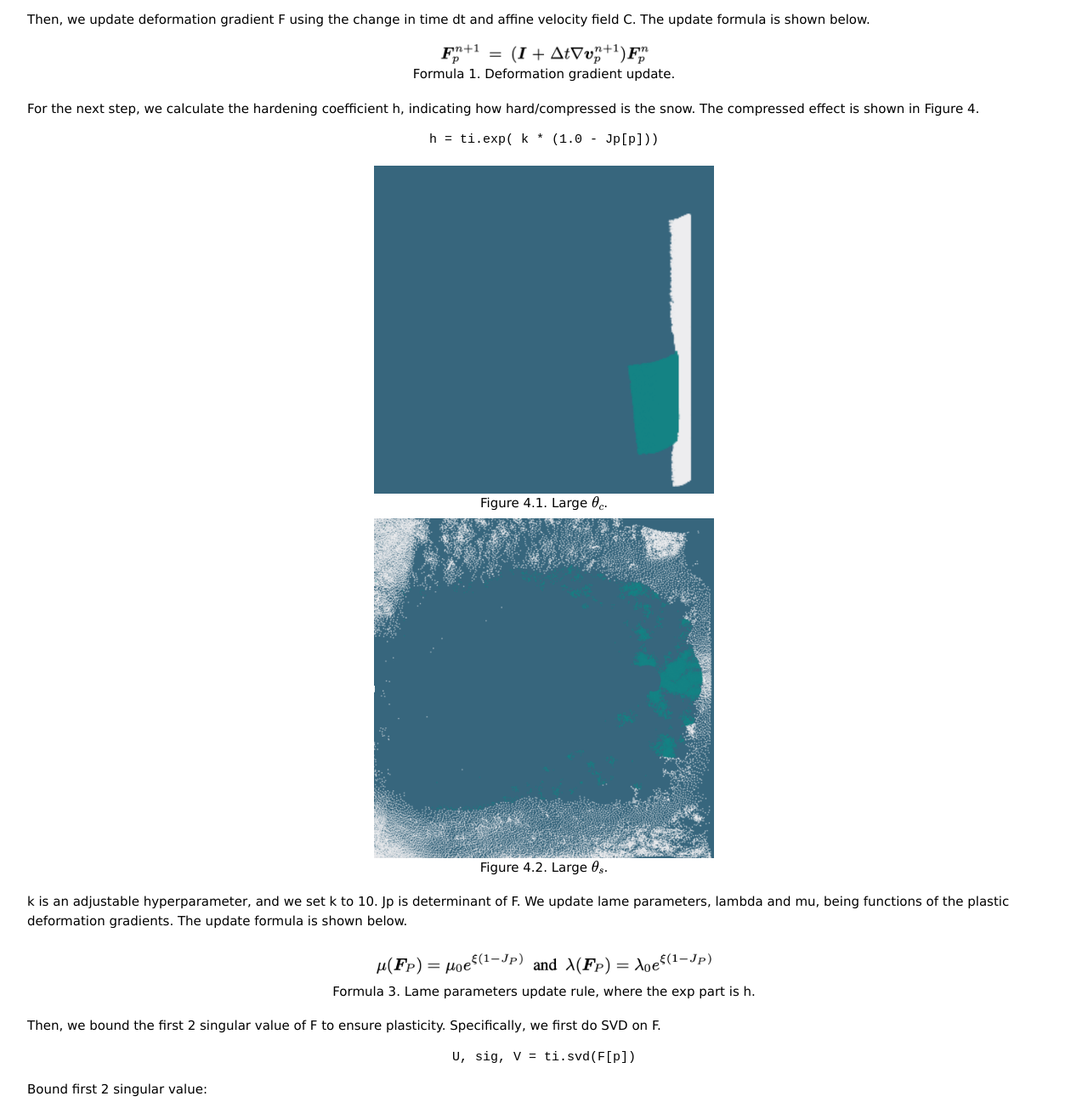
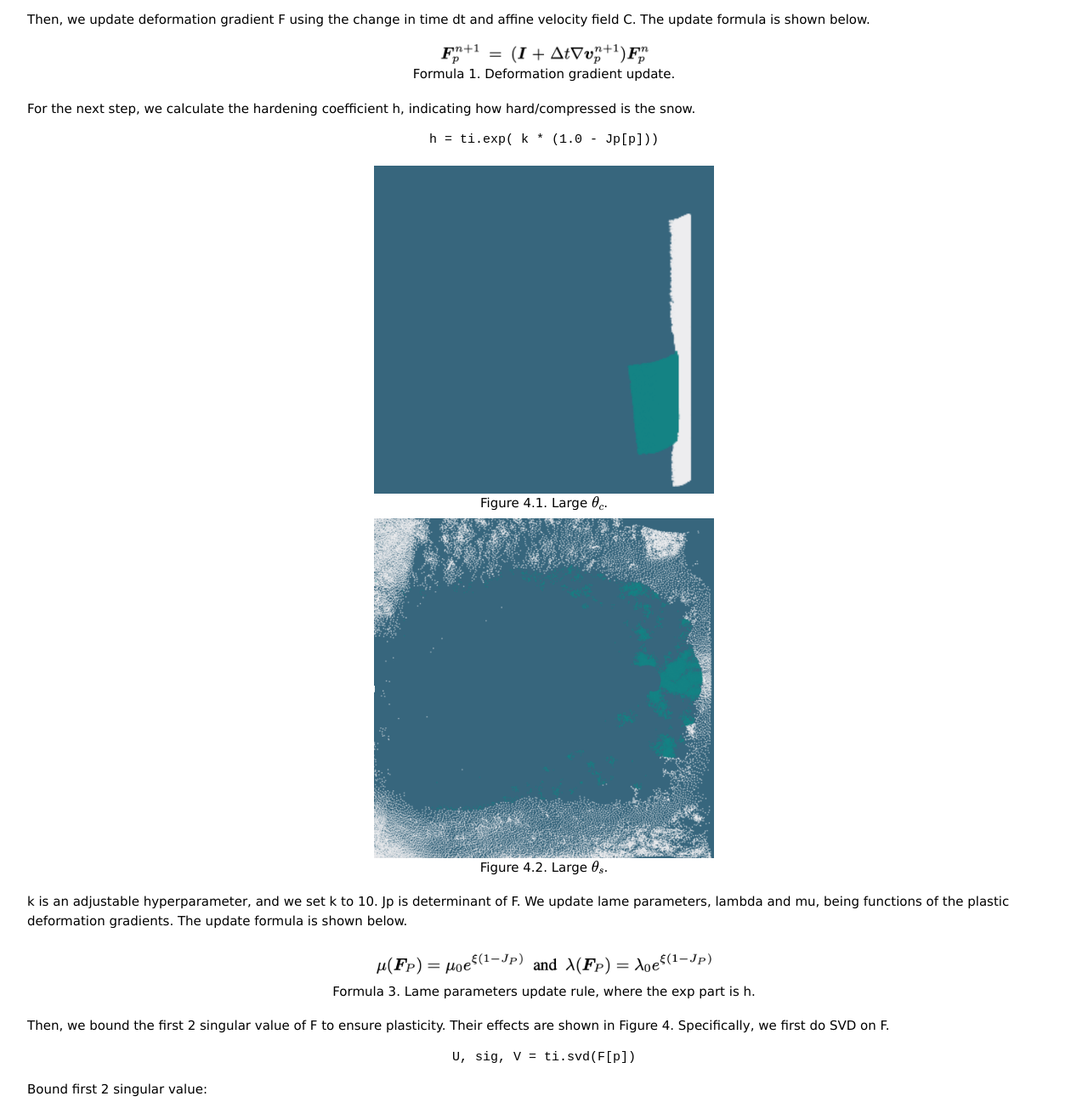
Before and after one commit to bronyayang/s22_cs184_snow_final, a plain HTML site: page docs/index.html in a window 1280 px wide. Shown: the part 3926-5223 px from the top of the page at 85% size. Drawn offline with nearby package versions, Linux system fonts and the light colour scheme.

Commit message:
amendment

```diff
--- a/docs/index.html
+++ b/docs/index.html
@@ -160,7 +160,7 @@ type="text/javascript"></script>
   </table>
 </div>
 
-<p>For the next step, we calculate the hardening coefficient h, indicating how hard/compressed is the snow. The compressed effect is shown in Figure 4.</p>
+<p>For the next step, we calculate the hardening coefficient h, indicating how hard/compressed is the snow.</p>
 
 <p align="middle"><pre align="middle">h = ti.exp( k * (1.0 - Jp[p]))</pre></p>
 
@@ -200,7 +200,7 @@ type="text/javascript"></script>
   </table>
 </div>
 
-<p>Then, we bound the first 2 singular value of F to ensure plasticity. Specifically, we first do SVD on F.</p>
+<p>Then, we bound the first 2 singular value of F to ensure plasticity. Their effects are shown in Figure 4. Specifically, we first do SVD on F.</p>
 
 <p align="middle"><pre align="middle">U, sig, V = ti.svd(F[p])</pre></p>
 
```
